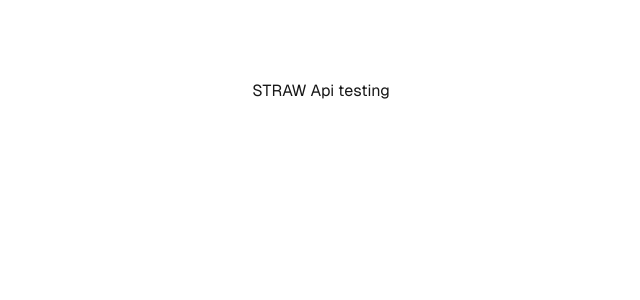
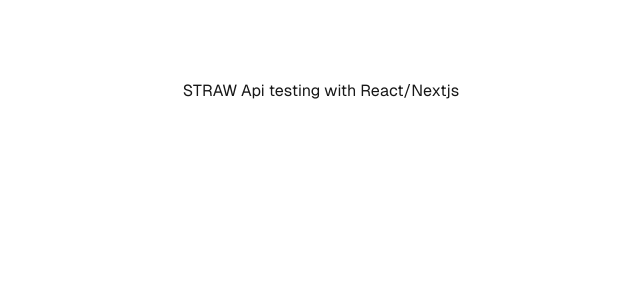
Before and after one commit to jaysys/front-web, a Next.js app: page / in a window 1280 px wide. Shown: the top 300 px of the page, without its empty margins (319-959 px from the left). Built offline with nearby package versions, Linux system fonts and the light colour scheme.

Commit message:
Please enter the commit message for your changes. Lines starting with '#' will be ignored, and an empty message aborts the commit.
On branch main
Your branch is up to date with 'origin/main'.

Changes to be committed:
	modified:   src/app/page.js

```diff
--- a/src/app/page.js
+++ b/src/app/page.js
@@ -4,7 +4,7 @@
 export default function Home() {
   return (
     <div className={styles.page}>
-      <p>STRAW Api testing</p>
+      <p>STRAW Api testing with React/Nextjs</p>
     </div>
   );
 }
```
